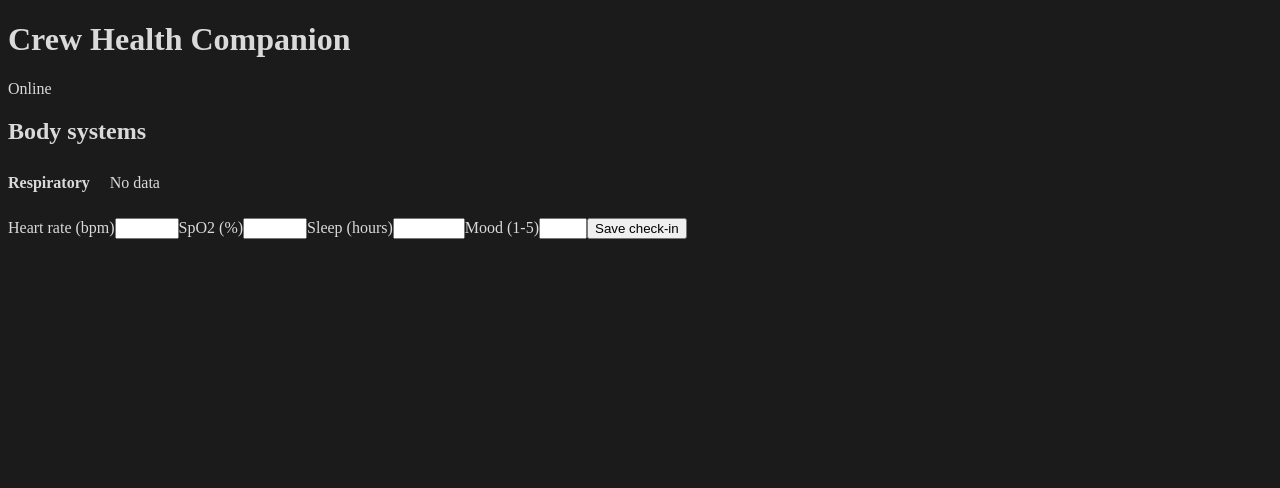
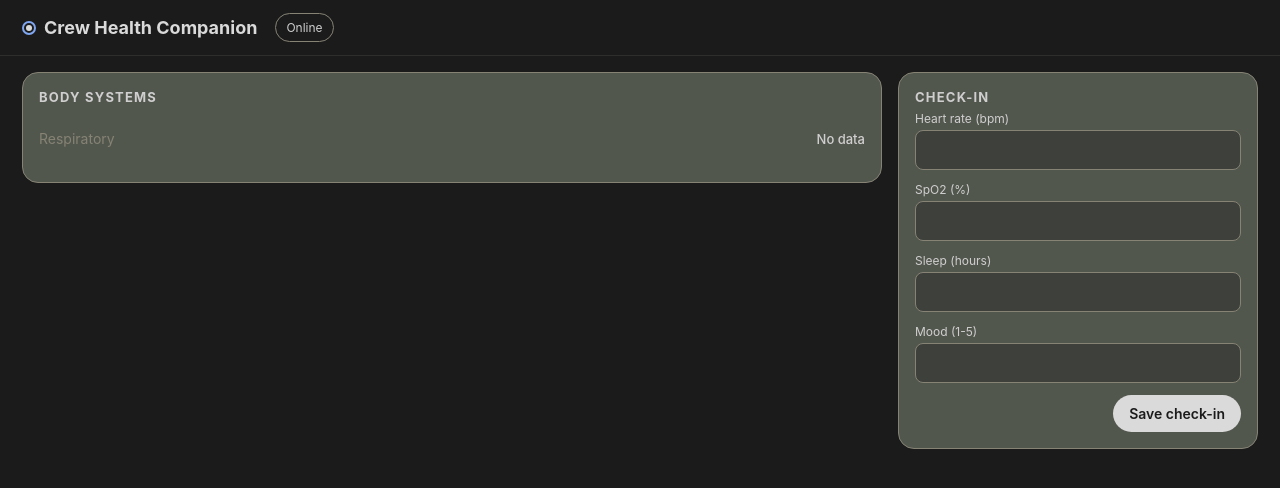
Before and after one commit to jdo-lv/galagans, a React (Vite) app in the folder src/main/frontend/: page / in a window 1280 px wide. Shown: the top 488 px of the page. Built offline with nearby package versions, Linux system fonts and the light colour scheme.

Commit message:
feat(ui): style home after mockups 01/02 with base.css tokens (#1)

```diff
--- a/src/main/frontend/src/ui/App.tsx
+++ b/src/main/frontend/src/ui/App.tsx
@@ -13,10 +13,20 @@ export function App() {
   const statuses = useSystemStatuses()
 
   return (
-    <main>
-      <h1>Crew Health Companion</h1>
+    <>
+      <header className="top">
+        <h1 className="brand">
+          <span className="dot" aria-hidden="true" />
+          Crew Health Companion
+        </h1>
         <StatusBar online={online} pending={pending} />
+      </header>
+      <main className="layout">
         <SystemStatusList state={statuses.state} />
+        <section className="panel" aria-labelledby="checkin-heading">
+          <h2 id="checkin-heading" className="ph">
+            Check-in
+          </h2>
           <CheckInForm
             onSubmit={async (draft) => {
               await recorder.record(draft)
@@ -24,6 +34,8 @@ export function App() {
               statuses.refresh()
             }}
           />
+        </section>
       </main>
+    </>
   )
 }
--- a/src/main/frontend/src/ui/CheckInForm.tsx
+++ b/src/main/frontend/src/ui/CheckInForm.tsx
@@ -28,7 +28,7 @@ export function CheckInForm({ onSubmit }: { onSubmit: (draft: CheckInDraft) => P
   }
 
   return (
-    <form onSubmit={handleSubmit}>
+    <form className="checkin" onSubmit={handleSubmit}>
       <label>
         Heart rate (bpm)
         <input name="heartRate" type="number" min={20} max={250} />
@@ -45,7 +45,7 @@ export function CheckInForm({ onSubmit }: { onSubmit: (draft: CheckInDraft) => P
         Mood (1-5)
         <input name="mood" type="number" min={1} max={5} />
       </label>
-      <button type="submit" disabled={saving}>
+      <button type="submit" className="btn" disabled={saving}>
         Save check-in
       </button>
     </form>
--- a/src/main/frontend/src/ui/StatusBar.tsx
+++ b/src/main/frontend/src/ui/StatusBar.tsx
@@ -1,6 +1,6 @@
 export function StatusBar({ online, pending }: { online: boolean; pending: number }) {
   return (
-    <p role="status">
+    <p role="status" className="pill">
       {online ? 'Online' : 'Offline'}
       {pending > 0 ? ` · ${pending} waiting to sync` : ''}
     </p>
--- a/src/main/frontend/src/ui/SystemStatusList.tsx
+++ b/src/main/frontend/src/ui/SystemStatusList.tsx
@@ -37,24 +37,36 @@ function StatusRow({ status, now }: { status: SystemStatus; now: Date }) {
   const age = recordedAt && (state === 'stale' ? formatStaleAge(recordedAt, now) : formatAge(recordedAt, now))
   return (
     <li className={`status-${state}`}>
-      <span className="status-system">{status.system}</span>
-      <Badge state={state} />
-      {status.value !== undefined && <span className="status-reading">{`${status.label} ${status.value} ${status.unit}`}</span>}
-      {age && <span className="status-age">{`${age} · ${status.source}`}</span>}
+      <div className="status-head">
+        <div>
+          <div className="status-system">{status.system}</div>
+          {status.value !== undefined && (
+            <div className="status-sub">
+              <span>{`${status.label} ${status.value} ${status.unit}`}</span>
+              {' · '}
+              <span>{`${age} · ${status.source}`}</span>
+            </div>
+          )}
+        </div>
+        <Badge state={state} />
+      </div>
       {rule && (
         <dl className="status-explanation">
-          <dt>What</dt>
-          <dd>{rule.what}</dd>
-          <dt>Why</dt>
-          <dd>{rule.why}</dd>
-          <dt>How decided</dt>
-          <dd>{rule.howDecided}</dd>
-          <dt>Next</dt>
-          <dd>{rule.next}</dd>
-          <dt>Tier</dt>
-          <dd>{rule.tier}</dd>
-          <dt>Rule</dt>
-          <dd>{rule.id}</dd>
+          {(
+            [
+              ['What', rule.what],
+              ['Why it matters', rule.why],
+              ['How decided', rule.howDecided],
+              ['What next', rule.next],
+              ['Who to involve', rule.tier],
+              ['Rule', rule.id],
+            ] as const
+          ).map(([term, text]) => (
+            <div key={term}>
+              <dt>{term}</dt>
+              <dd>{text}</dd>
+            </div>
+          ))}
         </dl>
       )}
     </li>
@@ -64,9 +76,11 @@ function StatusRow({ status, now }: { status: SystemStatus; now: Date }) {
 export function SystemStatusList({ state }: { state: StatusListState }) {
   const headingId = useId()
   return (
-    <section aria-labelledby={headingId}>
-      <h2 id={headingId}>Body systems</h2>
-      {state.kind === 'unavailable' && <p>Status unavailable</p>}
+    <section className="panel" aria-labelledby={headingId}>
+      <h2 id={headingId} className="ph">
+        Body systems
+      </h2>
+      {state.kind === 'unavailable' && <p className="status-unavailable">Status unavailable</p>}
       {state.kind === 'ready' && (
         <ul className="status-list">
           {state.statuses.map((status) => (
--- a/src/main/frontend/src/ui/status.css
+++ b/src/main/frontend/src/ui/status.css
@@ -1,59 +1,104 @@
+/* Row and status pill styles copied from ideas/mockups/src/01-body-map.html and base.css. */
 .status-list {
   list-style: none;
-  padding: 0;
 }
 
 .status-list > li {
+  padding: 11px 0;
+  border-bottom: 1px solid var(--rule);
+}
+
+.status-list > li:last-child {
+  border-bottom: 0;
+}
+
+.status-head {
   display: flex;
-  flex-wrap: wrap;
-  gap: 0.25rem 0.75rem;
-  align-items: baseline;
-  padding: 0.5rem 0;
+  justify-content: space-between;
+  align-items: center;
+  gap: 12px;
+  min-height: 33px;
 }
 
 .status-system {
-  font-weight: 600;
+  font-size: 14px;
+}
+
+.status-sub {
+  margin-top: 3px;
+  color: var(--text-2);
+  font-size: 12px;
 }
 
 .status-badge {
   display: inline-flex;
   align-items: center;
-  gap: 0.35rem;
-  padding: 0.1rem 0.5rem;
-  border-radius: 4px;
-}
-
-.status-age {
-  color: #868375;
-}
-
-.status-explanation {
-  flex-basis: 100%;
-  margin: 0.25rem 0 0;
-}
-
-.status-explanation dt {
-  font-weight: 600;
-}
-
-.status-explanation dd {
-  margin: 0 0 0.5rem;
+  gap: 6px;
+  border-radius: 13px;
+  padding: 4px 10px;
+  font-size: 13px;
+  white-space: nowrap;
 }
 
 .status-nominal .status-badge,
-.status-stale .status-badge {
-  color: #868375;
+.status-stale .status-badge,
+.status-no-data .status-badge {
+  padding: 4px 0;
+  color: var(--text-2);
+  font-weight: 500;
+}
+
+.status-no-data .status-system,
+.status-stale .status-system {
+  color: var(--muted);
 }
 
 .status-caution .status-badge {
-  background: #ffc72c;
-  color: #1b1b1b;
+  background: var(--caution);
+  color: var(--caution-ink);
+  font-weight: 700;
 }
 
 /* #DADADA on #C61E37 is 4.1:1, which passes only as large text (bold ≥ 18.66 px). */
 .status-warning .status-badge {
-  background: #c61e37;
-  color: #dadada;
+  background: var(--warning);
+  color: var(--warning-ink);
+  font-size: 18.66px;
   font-weight: 700;
-  font-size: 18.66px;
 }
+
+/* Explanation rows as in ideas/mockups/src/02-detail.html (.erow, .nx). */
+.status-explanation {
+  margin-top: 10px;
+  border-radius: 8px;
+  padding: 4px 12px;
+  background: var(--inset);
+}
+
+.status-explanation > div {
+  display: flex;
+  gap: 12px;
+  padding: 8px 0;
+  border-bottom: 1px solid var(--rule);
+  font-size: 13px;
+  line-height: 1.45;
+}
+
+.status-explanation > div:last-child {
+  border-bottom: 0;
+}
+
+.status-explanation dt {
+  flex: none;
+  width: 130px;
+  color: var(--text-2);
+  font-size: 12px;
+  font-weight: 700;
+  letter-spacing: 1px;
+  text-transform: uppercase;
+}
+
+.status-unavailable {
+  padding: 11px 0;
+  color: var(--text-2);
+}
--- a/src/main/frontend/src/ui/theme.css
+++ b/src/main/frontend/src/ui/theme.css
@@ -1,4 +1,152 @@
+/* Tokens copied from ideas/mockups/src/base.css (team palette, dark). Use only these. */
+:root {
+  --bg: #1b1b1b;
+  --text: #dadada;
+  --text-2: #cfcfcf;
+  --muted: #868375;
+  --panel: #52574e;
+  --edge: #868375;
+  --inset: #3d403b;
+  --rule: #2e2f2c;
+  --accent: #7fa6f0;
+  --caution: #ffc72c;
+  --caution-ink: #1b1b1b;
+  --warning: #c61e37;
+  --warning-ink: #dadada;
+}
+
+* {
+  box-sizing: border-box;
+  margin: 0;
+  padding: 0;
+}
+
+/* Inter only if installed; no CDN fonts in an offline-first app. */
 body {
-  background: #1b1b1b;
-  color: #dadada;
+  background: var(--bg);
+  color: var(--text);
+  font-family: Inter, system-ui, sans-serif;
+  font-size: 14px;
 }
+
+.top {
+  min-height: 56px;
+  display: flex;
+  align-items: center;
+  flex-wrap: wrap;
+  gap: 10px;
+  padding: 0 22px;
+  border-bottom: 1px solid var(--rule);
+}
+
+.brand {
+  display: flex;
+  align-items: center;
+  gap: 8px;
+  margin-right: 8px;
+  font-size: 18px;
+  font-weight: 700;
+  white-space: nowrap;
+}
+
+.dot {
+  position: relative;
+  display: inline-block;
+  width: 14px;
+  height: 14px;
+  border: 2px solid var(--accent);
+  border-radius: 50%;
+}
+
+.dot::after {
+  content: '';
+  position: absolute;
+  inset: 2px;
+  border-radius: 50%;
+  background: var(--text);
+}
+
+.pill {
+  border: 1px solid var(--edge);
+  border-radius: 16px;
+  padding: 6px 10px;
+  color: var(--text-2);
+  font-size: 12px;
+  white-space: nowrap;
+}
+
+.layout {
+  display: grid;
+  grid-template-columns: minmax(0, 1fr) 360px;
+  gap: 16px;
+  align-items: start;
+  padding: 16px 22px;
+}
+
+@media (max-width: 860px) {
+  .layout {
+    grid-template-columns: minmax(0, 1fr);
+  }
+}
+
+.panel {
+  background: var(--panel);
+  border: 1px solid var(--edge);
+  border-radius: 16px;
+  padding: 16px;
+}
+
+.ph {
+  margin-bottom: 6px;
+  color: var(--text-2);
+  font-size: 13px;
+  font-weight: 700;
+  letter-spacing: 1.2px;
+  text-transform: uppercase;
+}
+
+.btn {
+  border: 0;
+  border-radius: 20px;
+  padding: 10px 16px;
+  background: var(--text);
+  color: var(--bg);
+  font: inherit;
+  font-weight: 600;
+  cursor: pointer;
+}
+
+.btn:disabled {
+  opacity: 0.5;
+}
+
+.checkin {
+  display: grid;
+  gap: 12px;
+}
+
+.checkin label {
+  display: grid;
+  gap: 4px;
+  color: var(--text-2);
+  font-size: 12px;
+}
+
+.checkin input {
+  border: 1px solid var(--edge);
+  border-radius: 8px;
+  padding: 9px 10px;
+  background: var(--inset);
+  color: var(--text);
+  font: inherit;
+  font-size: 16px;
+}
+
+.checkin input:focus {
+  border-color: var(--accent);
+  outline: none;
+}
+
+.checkin .btn {
+  justify-self: end;
+}
--- a/src/main/frontend/vite.config.ts
+++ b/src/main/frontend/vite.config.ts
@@ -11,8 +11,8 @@ export default defineConfig({
         name: 'Crew Health Companion',
         short_name: 'CrewHealth',
         description: 'Offline-first daily health check-in for crew on space missions',
-        theme_color: '#0b3d91',
-        background_color: '#ffffff',
+        theme_color: '#1b1b1b',
+        background_color: '#1b1b1b',
         display: 'standalone',
         start_url: '/',
         icons: [
```
Also changed, not shown: 1 other file (tests, documents, lock files or other folders). Lines whose indentation alone changed are shown as unchanged.
